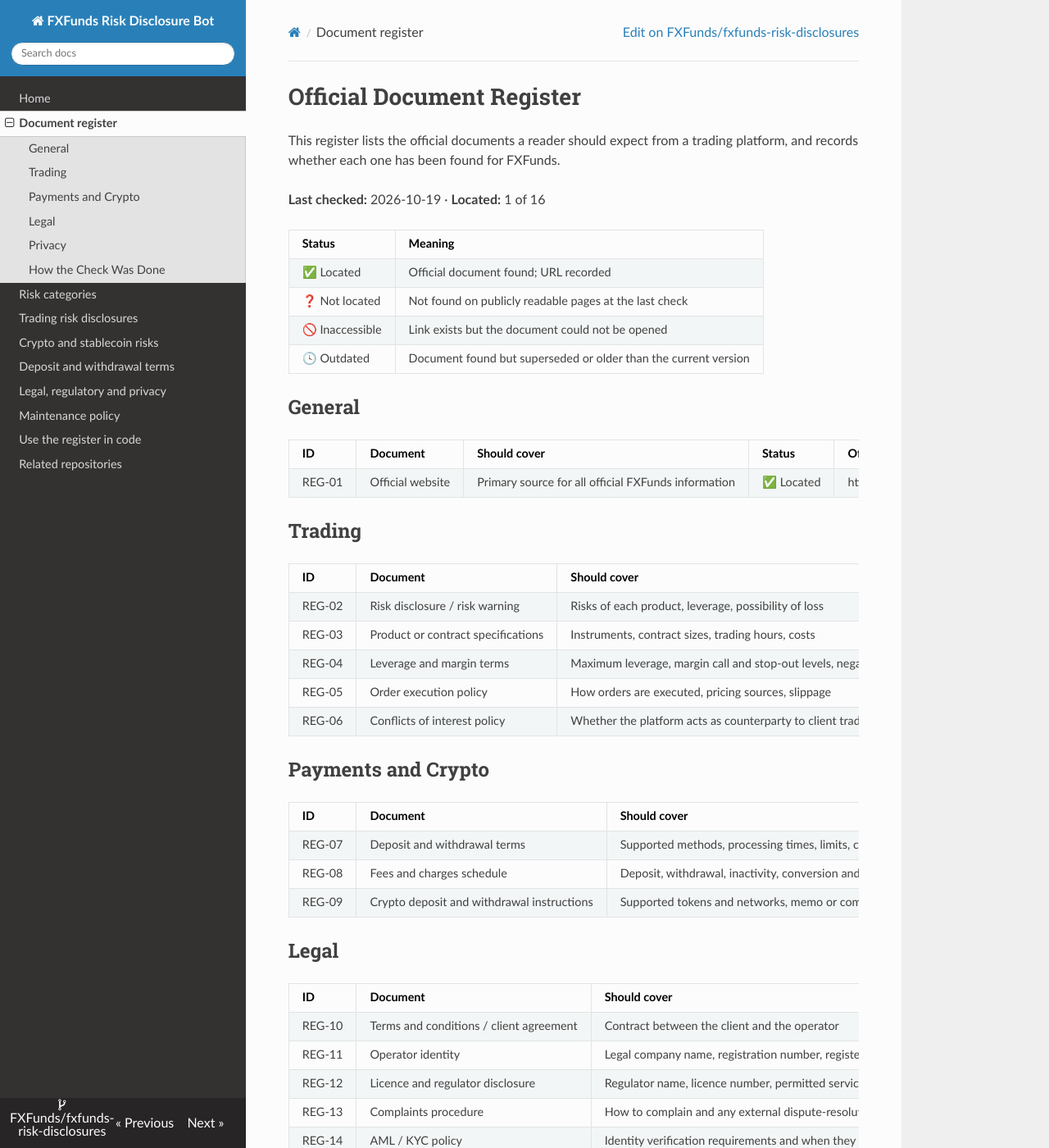
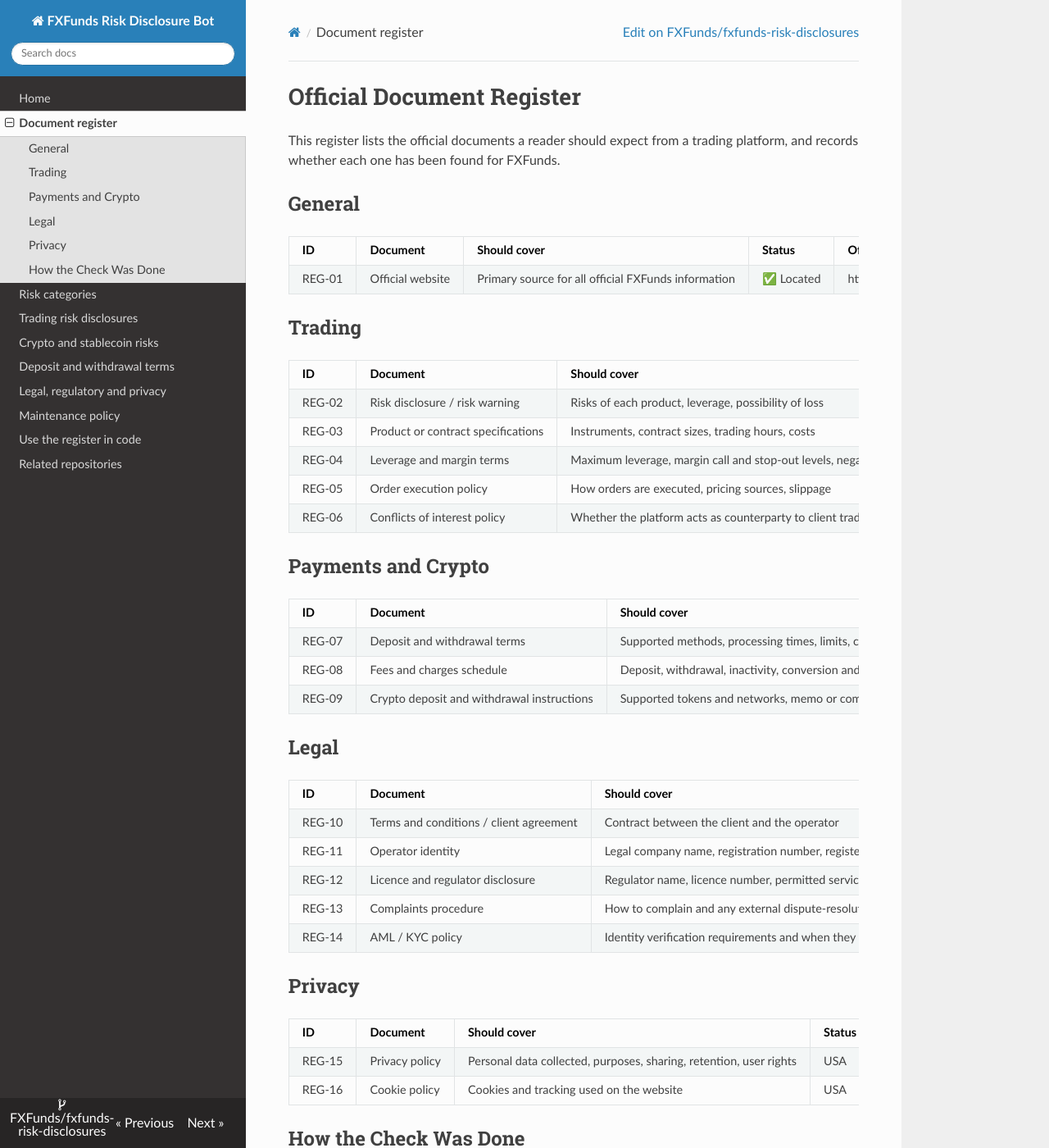
Before and after one commit to FXFunds/fxfunds-risk-disclosures, an MkDocs documentation site: the page built from docs/document-register.md, in a window 1280 px wide and 1400 px high. Shown: the whole window at 82% size. Built offline with MkDocs 1.6.1, drawn with Linux system fonts in a browser that asks for light colours; nearby versions of some CDN libraries; some of the changed text lies outside the part shown.

Commit message:
Update document-register.md

```diff
--- a/docs/document-register.md
+++ b/docs/document-register.md
@@ -2,14 +2,7 @@
 
 This register lists the official documents a reader should expect from a trading platform, and records whether each one has been found for FXFunds.
 
-**Last checked:** 2026-10-19 · **Located:** 1 of 16
 
-| Status | Meaning |
-|--------|---------|
-| ✅ Located | Official document found; URL recorded |
-| ❓ Not located | Not found on publicly readable pages at the last check |
-| 🚫 Inaccessible | Link exists but the document could not be opened |
-| 🕓 Outdated | Document found but superseded or older than the current version |
 
 ## General
 
@@ -21,7 +14,7 @@
 
 | ID | Document | Should cover | Status | Official URL | Last checked |
 |----|----------|--------------|--------|--------------|--------------|
-| REG-02 | Risk disclosure / risk warning | Risks of each product, leverage, possibility of loss | ❓ Not located | — | 2026-10-19 |
+| REG-02 | Risk disclosure / risk warning | Risks of each product, leverage, possibility of loss | usa |  | 2026-10-19 |
 | REG-03 | Product or contract specifications | Instruments, contract sizes, trading hours, costs | ❓ Not located | — | 2026-10-19 |
 | REG-04 | Leverage and margin terms | Maximum leverage, margin call and stop-out levels, negative balance treatment | ❓ Not located | — | 2026-10-19 |
 | REG-05 | Order execution policy | How orders are executed, pricing sources, slippage | ❓ Not located | — | 2026-10-19 |
@@ -39,18 +32,18 @@
 
 | ID | Document | Should cover | Status | Official URL | Last checked |
 |----|----------|--------------|--------|--------------|--------------|
-| REG-10 | Terms and conditions / client agreement | Contract between the client and the operator | ❓ Not located | — | 2026-10-19 |
-| REG-11 | Operator identity | Legal company name, registration number, registered address | ❓ Not located | — | 2026-10-19 |
-| REG-12 | Licence and regulator disclosure | Regulator name, licence number, permitted services, jurisdiction | ❓ Not located | — | 2026-10-19 |
-| REG-13 | Complaints procedure | How to complain and any external dispute-resolution body | ❓ Not located | — | 2026-10-19 |
-| REG-14 | AML / KYC policy | Identity verification requirements and when they apply | ❓ Not located | — | 2026-10-19 |
+| REG-10 | Terms and conditions / client agreement | Contract between the client and the operator | USA |  https://fxfunds.com/ | 2026-10-19 |
+| REG-11 | Operator identity | Legal company name, registration number, registered address | USA |  https://fxfunds.com/ | 2026-10-19 |
+| REG-12 | Licence and regulator disclosure | Regulator name, licence number, permitted services, jurisdiction | USA |  https://fxfunds.com/ | 2026-10-19 |
+| REG-13 | Complaints procedure | How to complain and any external dispute-resolution body | USA |  https://fxfunds.com/ | 2026-10-19 |
+| REG-14 | AML / KYC policy | Identity verification requirements and when they apply | USA |  https://fxfunds.com/ | 2026-10-19 |
 
 ## Privacy
 
 | ID | Document | Should cover | Status | Official URL | Last checked |
 |----|----------|--------------|--------|--------------|--------------|
-| REG-15 | Privacy policy | Personal data collected, purposes, sharing, retention, user rights | ❓ Not located | — | 2026-10-19 |
-| REG-16 | Cookie policy | Cookies and tracking used on the website | ❓ Not located | — | 2026-10-19 |
+| REG-15 | Privacy policy | Personal data collected, purposes, sharing, retention, user rights | USA |  https://fxfunds.com/ | 2026-10-19 |
+| REG-16 | Cookie policy | Cookies and tracking used on the website | USA |  https://fxfunds.com/ | 2026-10-19 |
 
 ## How the Check Was Done
 
```
